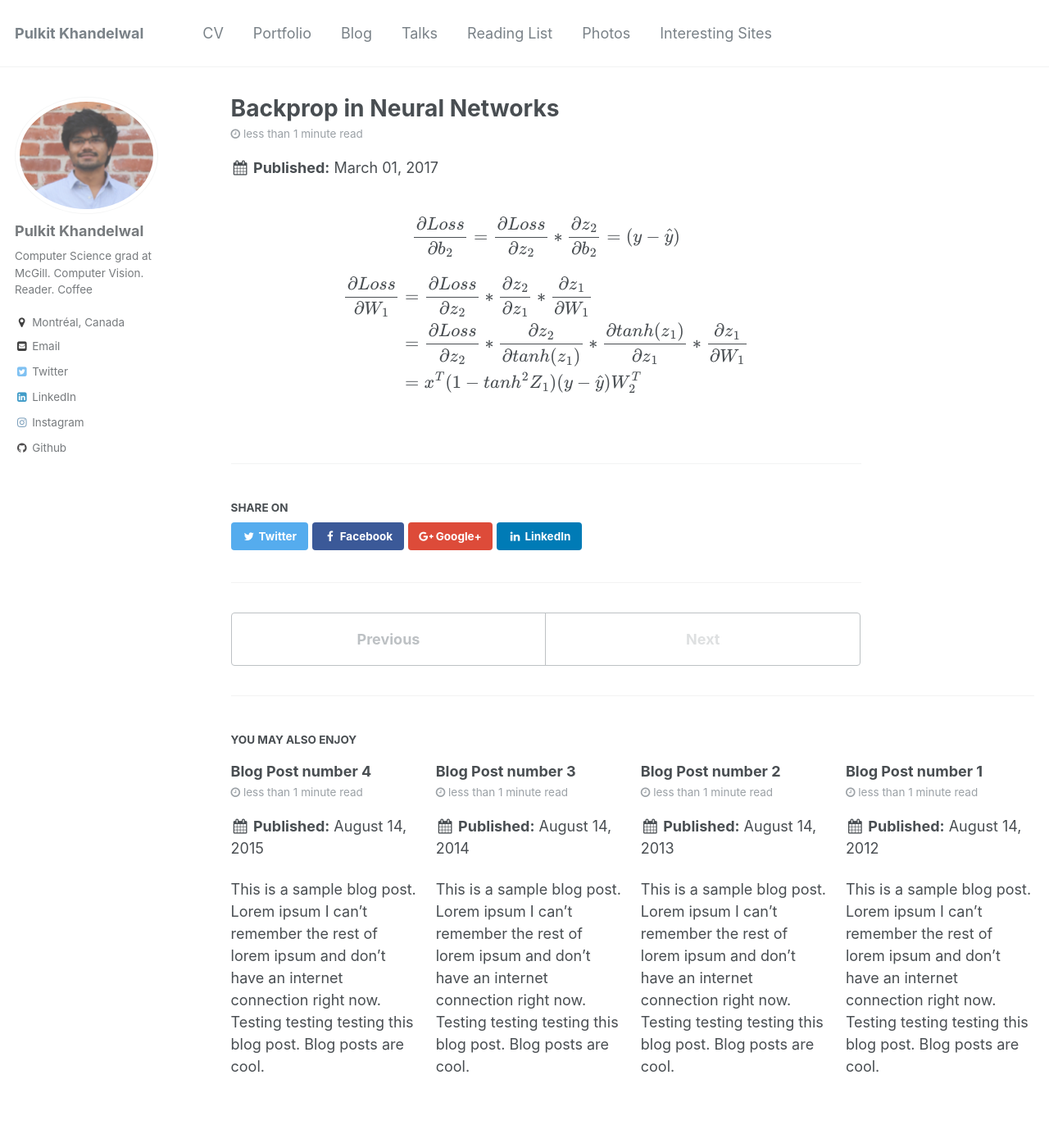
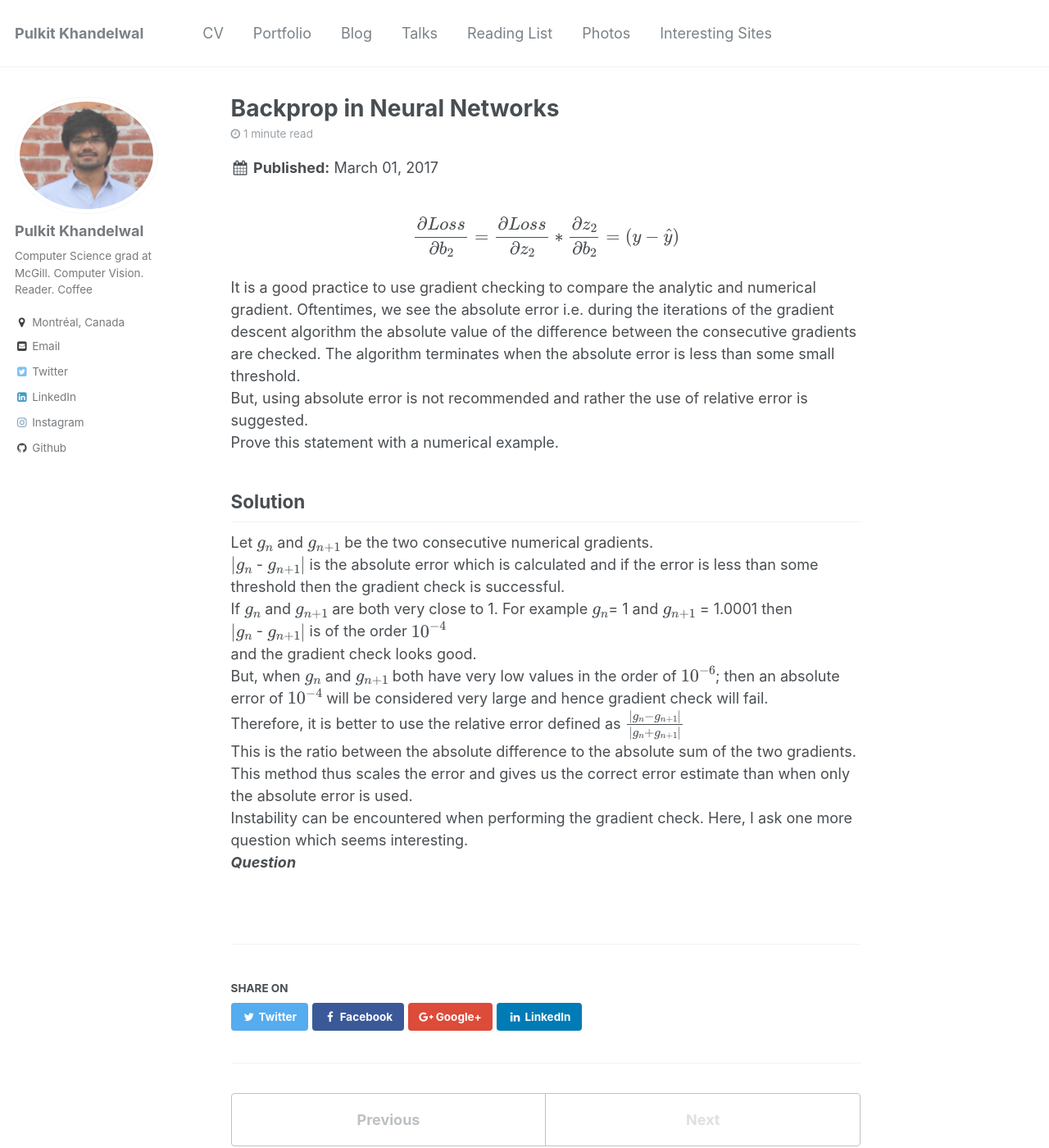
Before and after one commit to Pulkit-Khandelwal/pulkit-khandelwal.github.io, a Jekyll site: the page built from _blog/post_4.html, in a window 1280 px wide and 1400 px high. Shown: the whole window at 82% size. Built offline with Jekyll 4.4.1, drawn with Linux system fonts in a browser that asks for light colours; formulas are drawn with MathJax 3.

Commit message:
Update post_4.html

```diff
--- a/_blog/post_4.html
+++ b/_blog/post_4.html
@@ -19,10 +19,19 @@ date: 2017-03-01
 <body>
 <p><span class="math display">\[\frac{\partial Loss}{\partial b_{2}} = \frac{\partial Loss}{\partial z_{2}} * \frac{\partial z_{2}}{\partial b_{2}} = (y-\hat{y})
 \label{eqn:sixteen}\]</span></p>
-<p><span class="math display">\[\begin{aligned}
-\frac{\partial Loss}{\partial W_{1}} &amp;= \frac{\partial Loss}{\partial z_{2}} * \frac{\partial z_{2}}{\partial z_{1}} * \frac{\partial z_{1}}{\partial W_{1}} \\
-&amp;= \frac{\partial Loss}{\partial z_{2}} * \frac{\partial z_{2} }{\partial tanh(z_{1})} * \frac{\partial tanh(z_{1})}{\partial z_{1}} * \frac{\partial z_{1}}{\partial W_{1}}\\
-&amp;= x^T (1-tanh^2Z_{1}) (y-\hat{y}) W_{2}^T
-\label{eqn:seventeen}\end{aligned}\]</span></p>
+<p>It is a good practice to use gradient checking to compare the analytic and numerical gradient. Oftentimes, we see the absolute error i.e. during the iterations of the gradient descent algorithm the absolute value of the difference between the consecutive gradients are checked. The algorithm terminates when the absolute error is less than some small threshold.<br />
+But, using absolute error is not recommended and rather the use of relative error is suggested.<br />
+Prove this statement with a numerical example.</p>
+<h2 id="solution">Solution</h2>
+<p>Let <span class="math inline">\(g_{n}\)</span> and <span class="math inline">\(g_{n+1}\)</span> be the two consecutive numerical gradients.<br />
+<span class="math inline">\(|g_{n}\)</span> - <span class="math inline">\(g_{n+1}|\)</span> is the absolute error which is calculated and if the error is less than some threshold then the gradient check is successful.<br />
+If <span class="math inline">\(g_{n}\)</span> and <span class="math inline">\(g_{n+1}\)</span> are both very close to 1. For example <span class="math inline">\(g_{n}\)</span>= 1 and <span class="math inline">\(g_{n+1}\)</span> = 1.0001 then<br />
+<span class="math inline">\(|g_{n}\)</span> - <span class="math inline">\(g_{n+1}|\)</span> is of the order <span class="math inline">\(10^{-4}\)</span><br />
+and the gradient check looks good.<br />
+But, when <span class="math inline">\(g_{n}\)</span> and <span class="math inline">\(g_{n+1}\)</span> both have very low values in the order of <span class="math inline">\(10^{-6}\)</span>; then an absolute error of <span class="math inline">\(10^{-4}\)</span> will be considered very large and hence gradient check will fail.<br />
+Therefore, it is better to use the relative error defined as <span class="math inline">\(\frac{|g_{n} - g_{n+1}|}{|g_{n} + g_{n+1}|}\)</span><br />
+This is the ratio between the absolute difference to the absolute sum of the two gradients. This method thus scales the error and gives us the correct error estimate than when only the absolute error is used.<br />
+Instability can be encountered when performing the gradient check. Here, I ask one more question which seems interesting.<br />
+<strong><em>Question</em></strong><br /></p>
 </body>
 </html>
```
